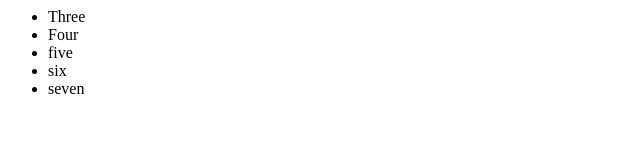
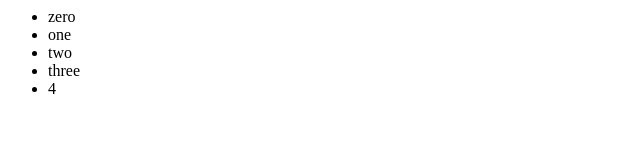
Before and after one commit to Leechae99/practice-, a plain HTML site: page index.html in a window 1280 px wide. Shown: the full height of the page, 0-640 px from the left. Drawn offline with Linux system fonts and the light colour scheme.

Commit message:
four to 4

```diff
--- a/index.html
+++ b/index.html
@@ -1,7 +1,7 @@
 <ul>
-	<li> Three </li>
-	<li> Four   </li>
-	<li> five    </li>
-	<li> six   	</li>
-	<li> seven </li>
+	<li> zero </li>
+	<li> one  </li>
+	<li> two    </li>
+	<li> three 	</li>
+	<li> 4 </li>
 <ul>
```
